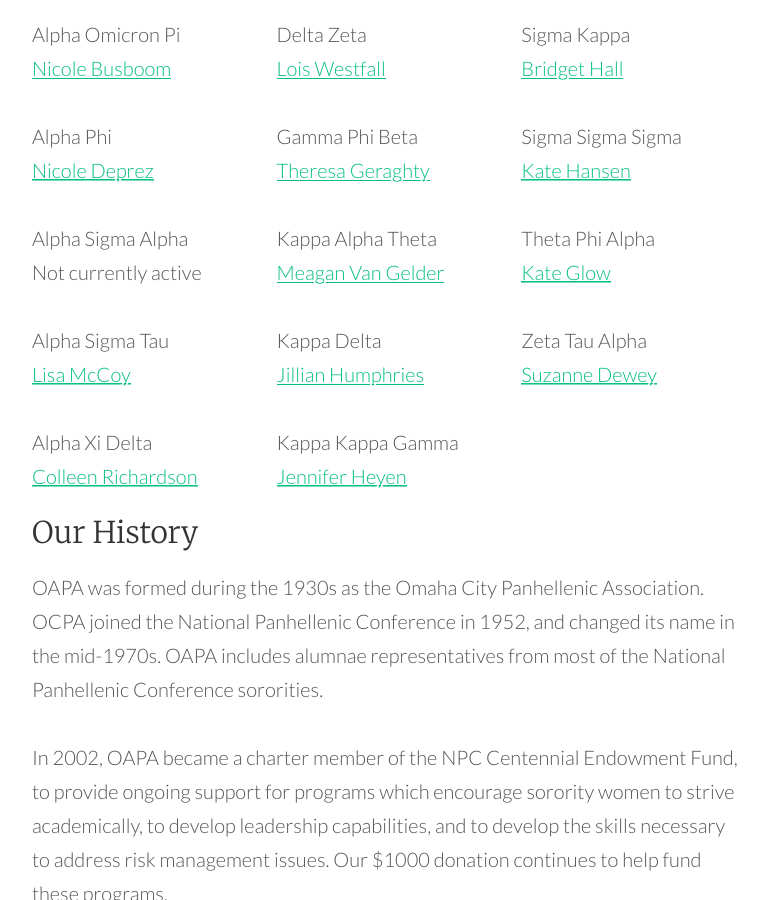
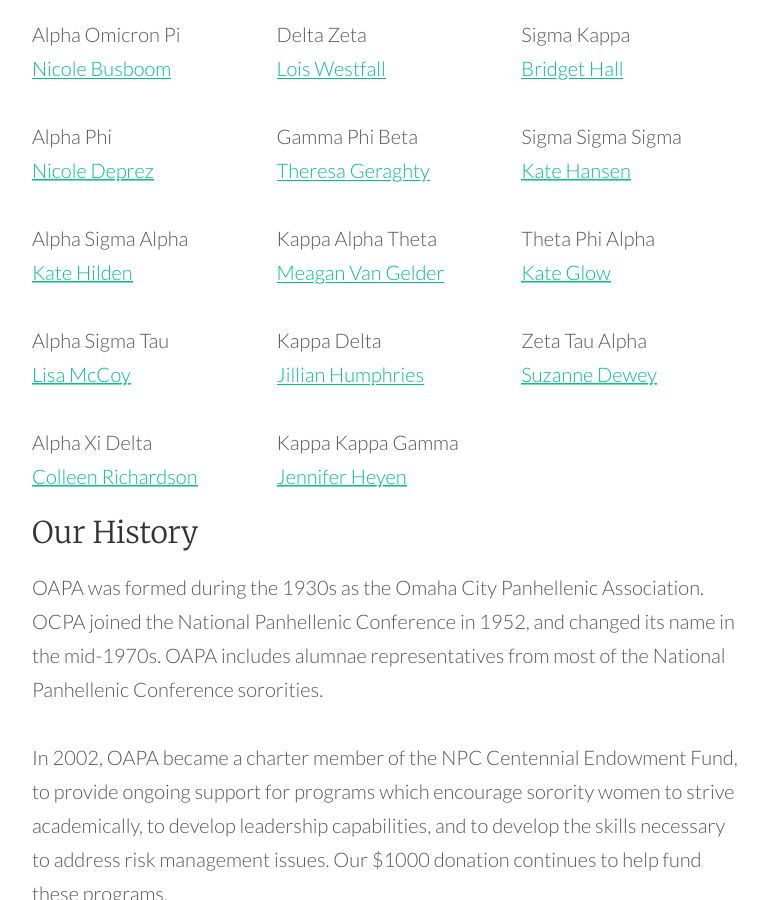
Before and after one commit to courtneyxann/oapa, a Jekyll site: the page built from docs/about-us.md, in a window 1280 px wide and 900 px high, scrolled down 1847 px. Shown: the whole window, without its empty margins (251-1019 px from the left). Built offline with Jekyll 4.4.1, drawn with Linux system fonts in a browser that asks for light colours.

Commit message:
Adding Alpha Sigma Alpha rep info.

```diff
--- a/docs/about-us.md
+++ b/docs/about-us.md
@@ -67,7 +67,7 @@
 </ul>
 <ul>
 <li>Alpha Sigma Alpha</li>
-<li>Not currently active</li>
+<li><a href="mailto:kate.hilden@gmail.com?subject=OAPA%20Information">Kate Hilden</a></li>
 </ul>
 <ul>
 <li>Alpha Sigma Tau</li>
```
